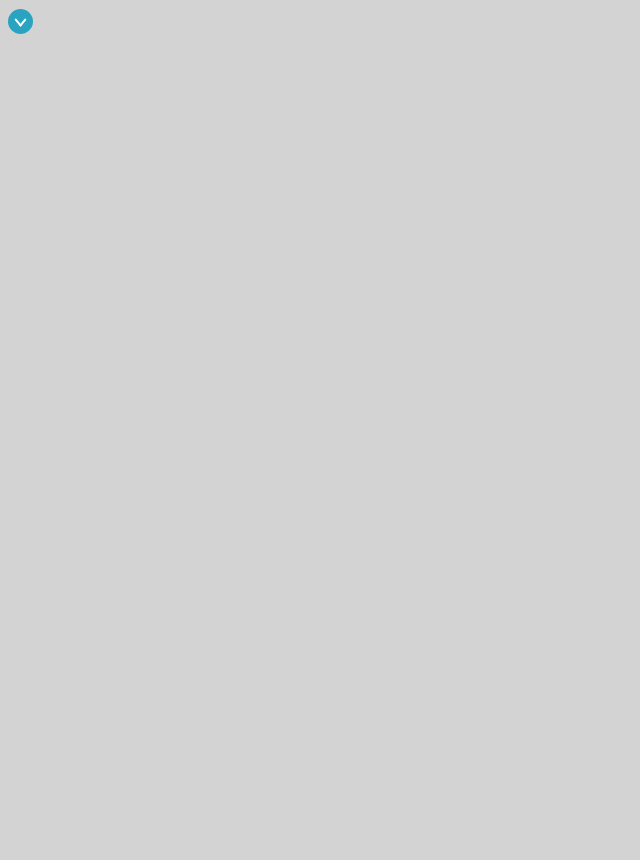
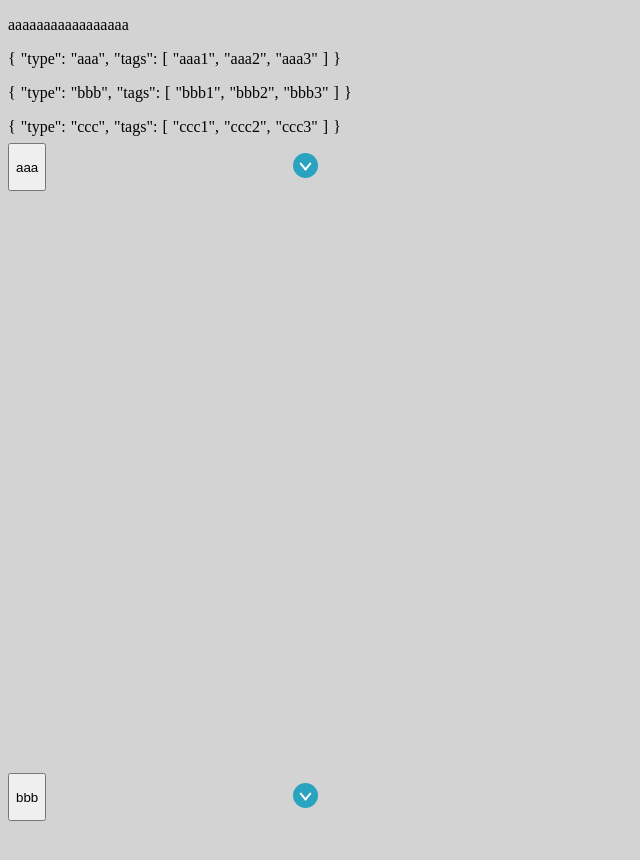
Before and after one commit to Hisamatsu811/developed_components, a Nuxt app: page / in a window 1280 px wide. Shown: the top 860 px of the page, without its empty margins (0-640 px from the left). Before the commit the page ends 800 px from the top, so only its background shows below. Built offline with nearby package versions, Linux system fonts and the light colour scheme.

Commit message:
微修正

```diff
--- a/pages/index.vue
+++ b/pages/index.vue
@@ -1,5 +1,24 @@
 <template>
-  <AccordionMenu />
+  <div>
+    <p>aaaaaaaaaaaaaaaaa</p>
+    <p v-for="list in tag_lists" :key="list.id">{{ list }}</p>
+    <AccordionMenu class="tagmodal-checklist_category" v-for="list in tag_lists" :key="list.id">
+      <button slot="title" class="tagmodal-checklist_category_title">
+        <p>{{ list.type }}</p>
+      </button>
+      <li class="tagmodal-checklist_category_column" slot="content">
+        <ul v-for="tag in list.tags" :key="tag.id" >
+          <li>
+            <input type="checkbox" :id="tag.id" :value="tag" />
+            <label :for="tag.id">
+              <img :src="'https://ptera-publish.topaz.dev/' + tag.icon_path" :alt="tag.id" />
+              {{ tag.id }}
+            </label>
+          </li>
+        </ul>
+      </li>
+    </AccordionMenu>
+  </div>
 </template>
 
 <script lang="ts">
@@ -7,6 +26,30 @@ import Vue from 'vue'
 import AccordionMenu from '~/components/AccordionMenu.vue'
 
 export default Vue.extend({
+  data() {
+    return {
+      tag_lists: [
+      {
+        type: 'aaa',
+        tags: [
+          'aaa1', 'aaa2', 'aaa3'
+        ]
+      },
+      {
+        type: 'bbb',
+        tags: [
+          'bbb1', 'bbb2', 'bbb3'
+        ]
+      },
+      {
+        type: 'ccc',
+        tags: [
+          'ccc1', 'ccc2', 'ccc3'
+        ]
+      },
+    ]
+    }
+  },
   components: {
     AccordionMenu
   }
```
